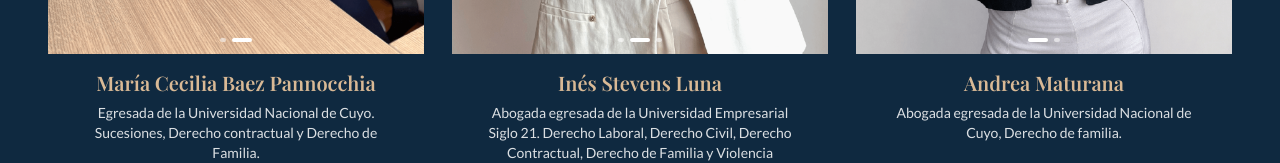
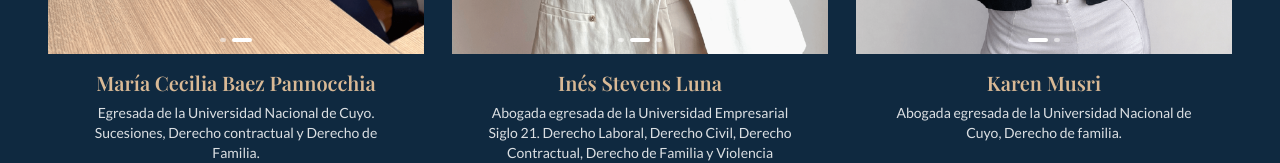
Before and after one commit to facus027/maturana-musri, a React (Vite) app: page / in a window 1280 px wide. Shown: the part 8172-8335 px from the top of the page. Built offline with nearby package versions, Linux system fonts and the light colour scheme; no server answers; a web font is replaced by a local one.

Commit message:
update Team

```diff
--- a/src/data/siteData.ts
+++ b/src/data/siteData.ts
@@ -319,8 +319,8 @@ export const teamData = {
       ],
     },
     {
-      id: "andrea-maturana",
-      name: "Andrea Maturana",
+      id: "karen-musri",
+      name: "Karen Musri",
       description:
         "Abogada egresada de la Universidad Nacional de Cuyo, Derecho de familia.",
       photos: [
@@ -329,8 +329,8 @@ export const teamData = {
       ],
     },
     {
-      id: "karen-musri",
-      name: "Karen Musri",
+      id: "andrea-maturana",
+      name: "Andrea Maturana",
       description:
         "Abogada egresada de la Universidad de Mendoza, Derecho de las Familias y procesos sucesorios.",
       photos: [
```
